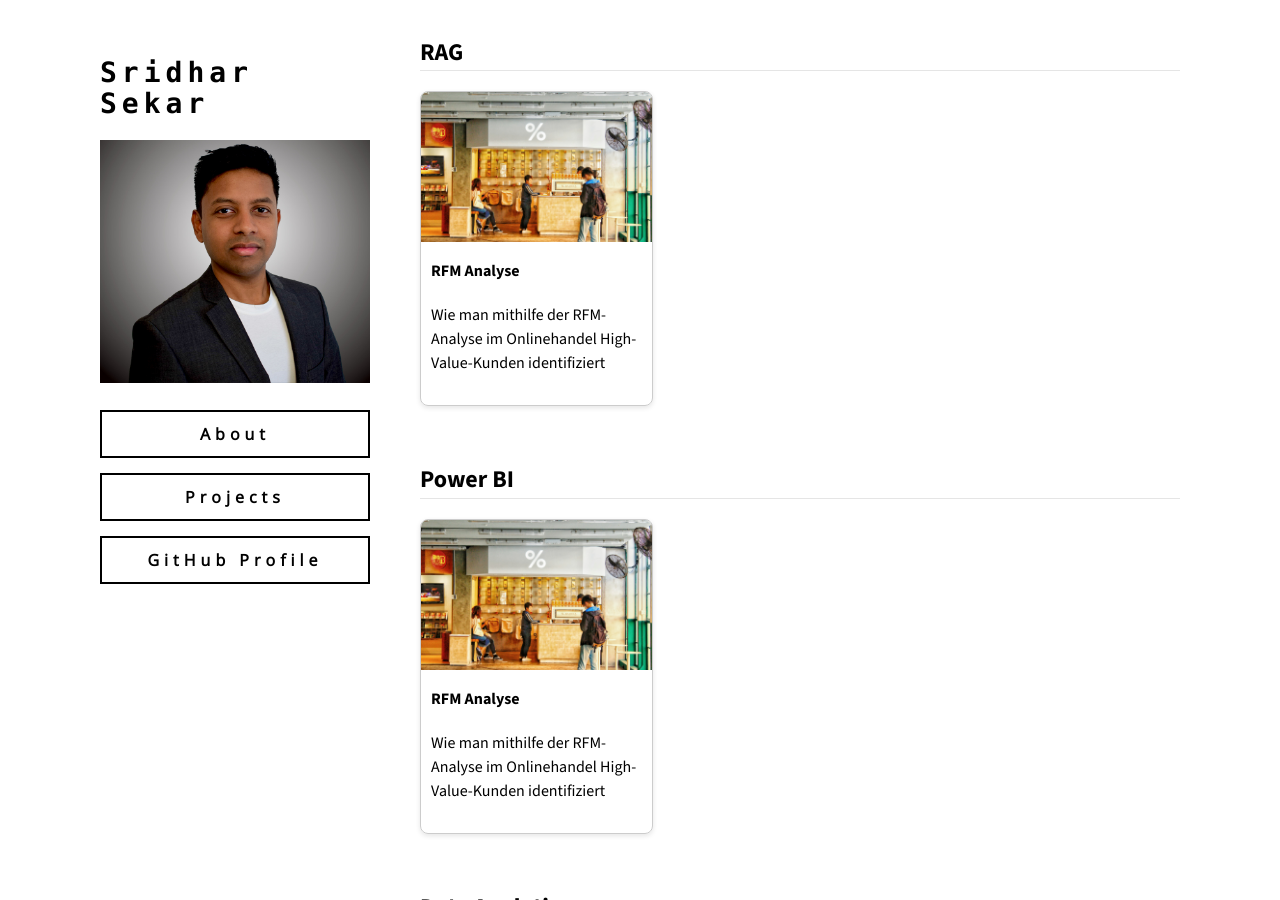
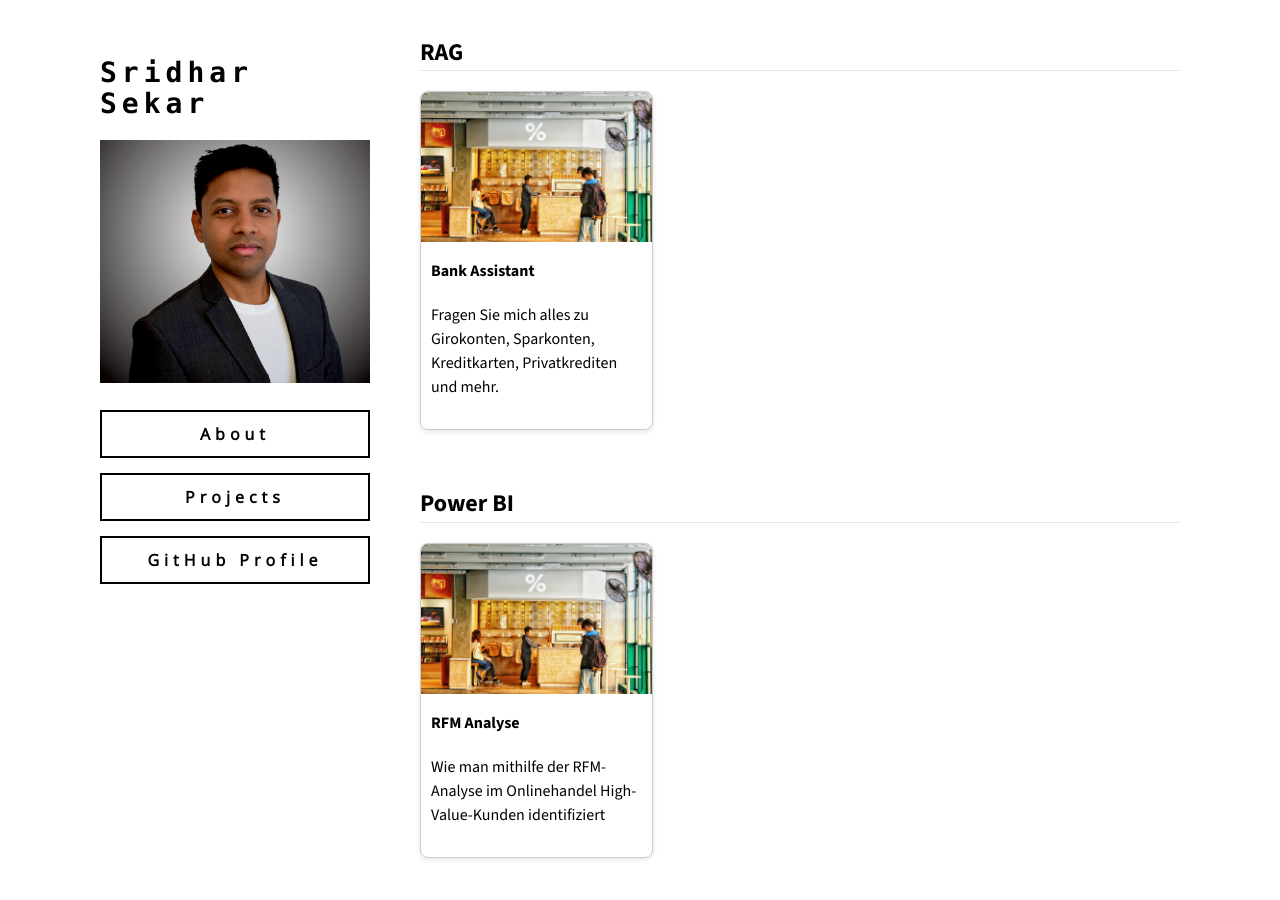
Before and after one commit to sridhar-portfolio/sridhar-portfolio.github.io, a Jekyll site: the page built from docs/projects.md, in a window 1280 px wide and 900 px high, scrolled down 874 px. Built offline with Jekyll 4.4.1, drawn with Linux system fonts in a browser that asks for light colours; our own code applies the rules of GitHub Pages for plain Markdown files; the repository's description, which GitHub fills in, is left out.

Commit message:
Update project link and description in projects.md

```diff
--- a/docs/projects.md
+++ b/docs/projects.md
@@ -34,11 +34,11 @@
 <div style="display: flex; flex-wrap: wrap; gap: 20px; justify-content: left;">
   <!-- ITEM 1 -->
   <div style="flex: 0 0 calc(33.333% - 20px); box-sizing: border-box; border: 1px solid #ccc; border-radius: 8px; overflow: hidden; box-shadow: 0 2px 5px rgba(0,0,0,0.1);">
-    <a href="rfm_1.html">
+    <a href="rag_chatbot.html">
       <img src="../assets/img/rfm_1_01.jpg" alt="RFM Analysis" style="width: 100%; height: 150px; object-fit: cover;">
-      <p style="padding: 10px; text-align: left; font-weight: bold; margin-bottom: 0px;">RFM Analyse</p>
+      <p style="padding: 10px; text-align: left; font-weight: bold; margin-bottom: 0px;">Bank Assistant</p>
       </a>
-      <p class="project-caption" style="padding: 10px; text-align: left; color: #000000; margin-top: 0px;">Wie man mithilfe der RFM-Analyse im Onlinehandel High-Value-Kunden identifiziert</p>
+      <p class="project-caption" style="padding: 10px; text-align: left; color: #000000; margin-top: 0px;">Fragen Sie mich alles zu Girokonten, Sparkonten, Kreditkarten, Privatkrediten und mehr.</p>
   </div>
 </div>
 
```
